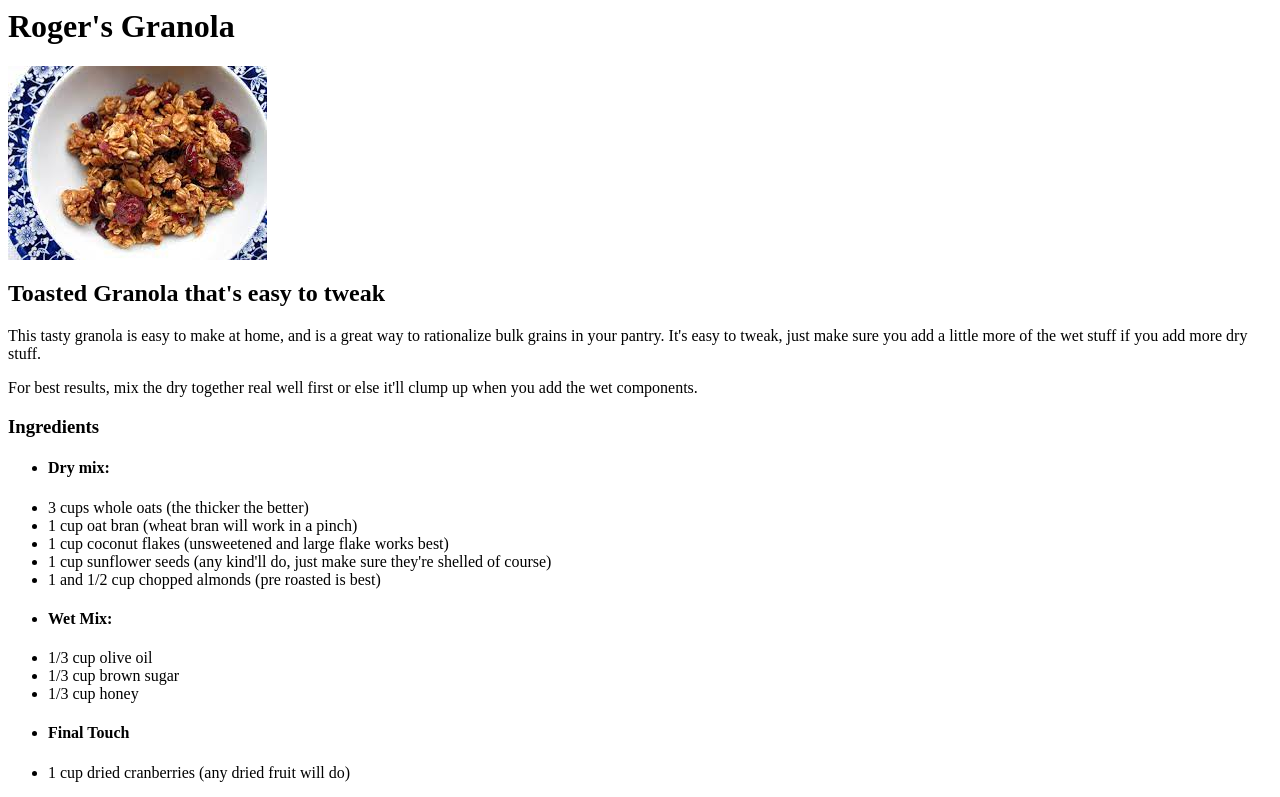
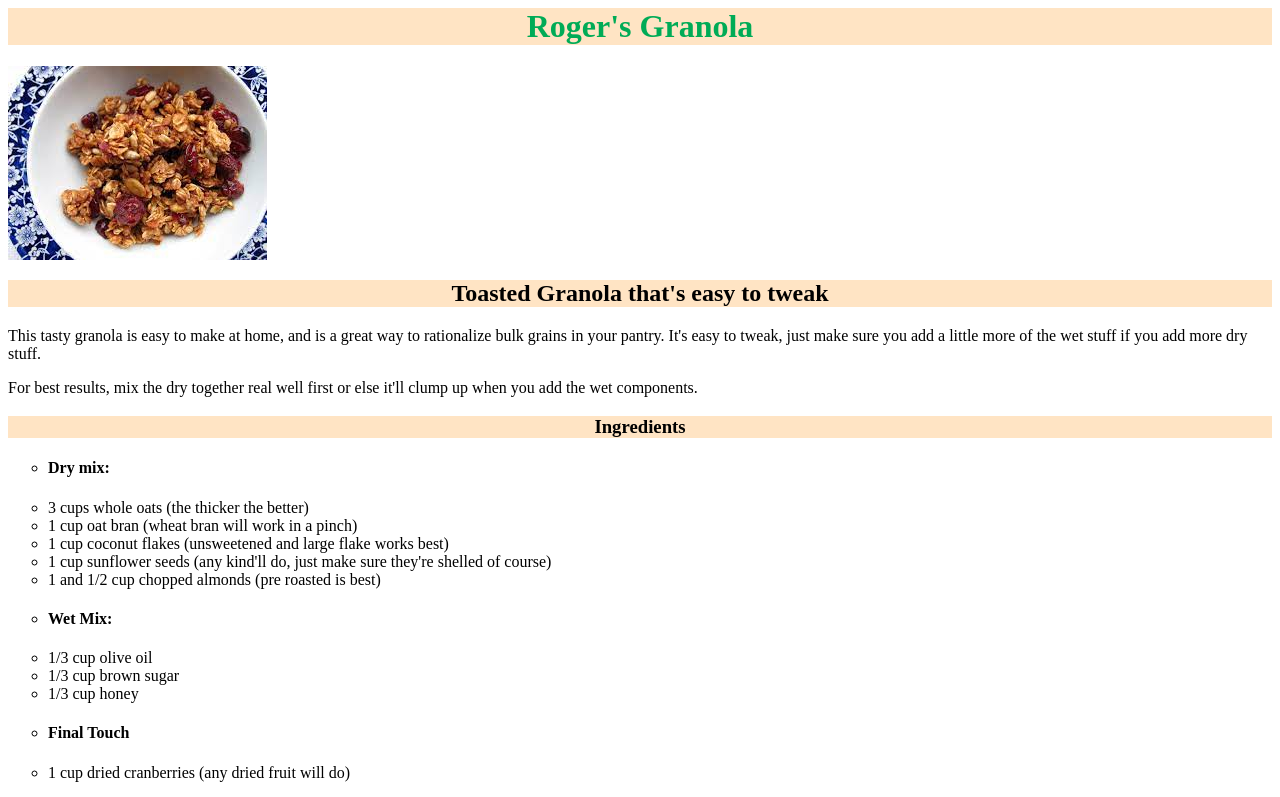
Before and after one commit to eedumas-maker/odin-recipes, a plain HTML site: page recipes/granola.html in a window 1280 px wide. Shown: the top 797 px of the page. Drawn offline with Linux system fonts and the light colour scheme.

Commit message:
Add style.css and make prettier

```diff
--- a/recipes/granola.html
+++ b/recipes/granola.html
@@ -4,6 +4,7 @@
     <meta http-equiv="X-UA-Compatible" content="IE=edge">
     <meta name="viewport" content="width=device-width, initial-scale=1.0">
     <title>Granola Recipe</title>
+    <link rel="stylesheet" href="../style.css">
 </head>
 <body>
     <h1>Roger's Granola</h1>
--- /dev/null
+++ b/style.css
@@ -0,0 +1,23 @@
+div {
+    font-family: 'Visia Pro', 'Segoe UI', Tahoma, Geneva, Verdana, sans-serif;
+}
+
+h1 {
+    text-align: center;
+    color: rgb(0, 171, 86);
+    background-color: bisque;
+}
+
+h2 {
+    text-align: center;
+    background-color: bisque;
+}
+
+h3 {
+    text-align: center;
+    background-color: bisque;
+}
+
+ul {
+    list-style-type: circle;
+}
```
Also changed, not shown: index.html (+1 -0 lines), recipes/popcorn-chicken.html (+1 -0 lines), recipes/red-lentil-curry.html (+1 -0 lines).
